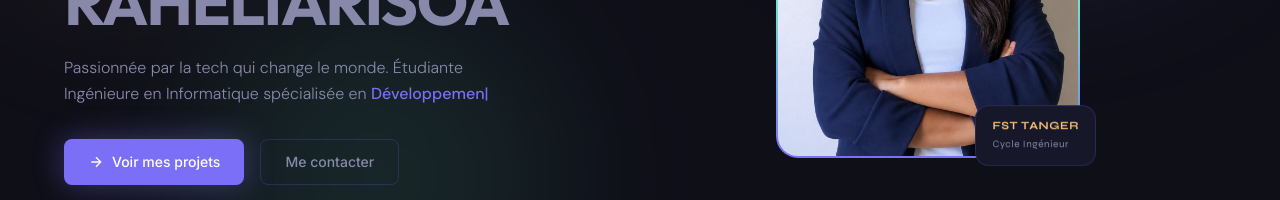
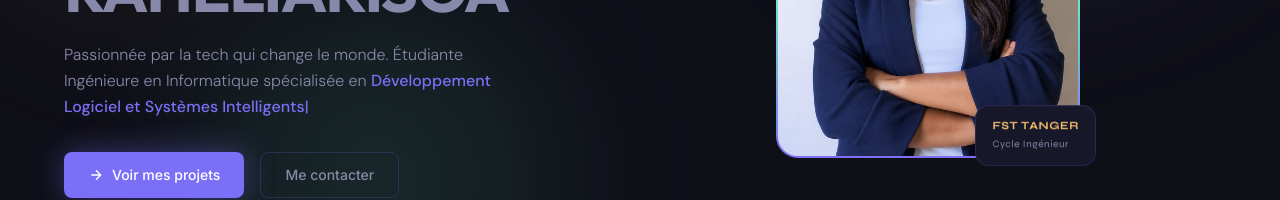
Before and after one commit to Lorraine301/portfolio-frontend, a Vue app: page / in a window 1280 px wide. Shown: the part 448-648 px from the top of the page. Built offline with nearby package versions, Linux system fonts and the light colour scheme; no server answers.

Commit message:
Update titles in HeroSection for clarity and focus on software development and intelligent systems

```diff
--- a/src/components/sections/HeroSection.vue
+++ b/src/components/sections/HeroSection.vue
@@ -71,7 +71,7 @@ const photoUrl = '/photo.png'
 import { onMounted, ref } from 'vue'
 
 const typedText  = ref('')
-const titles = ['IA & Data Engineering', 'Développement Logiciel', 'Systèmes Intelligents']
+const titles = ['Développement Logiciel et Systèmes Intelligents']
 let titleIndex = 0, charIndex = 0, deleting = false
 
 onMounted(() => {
```
